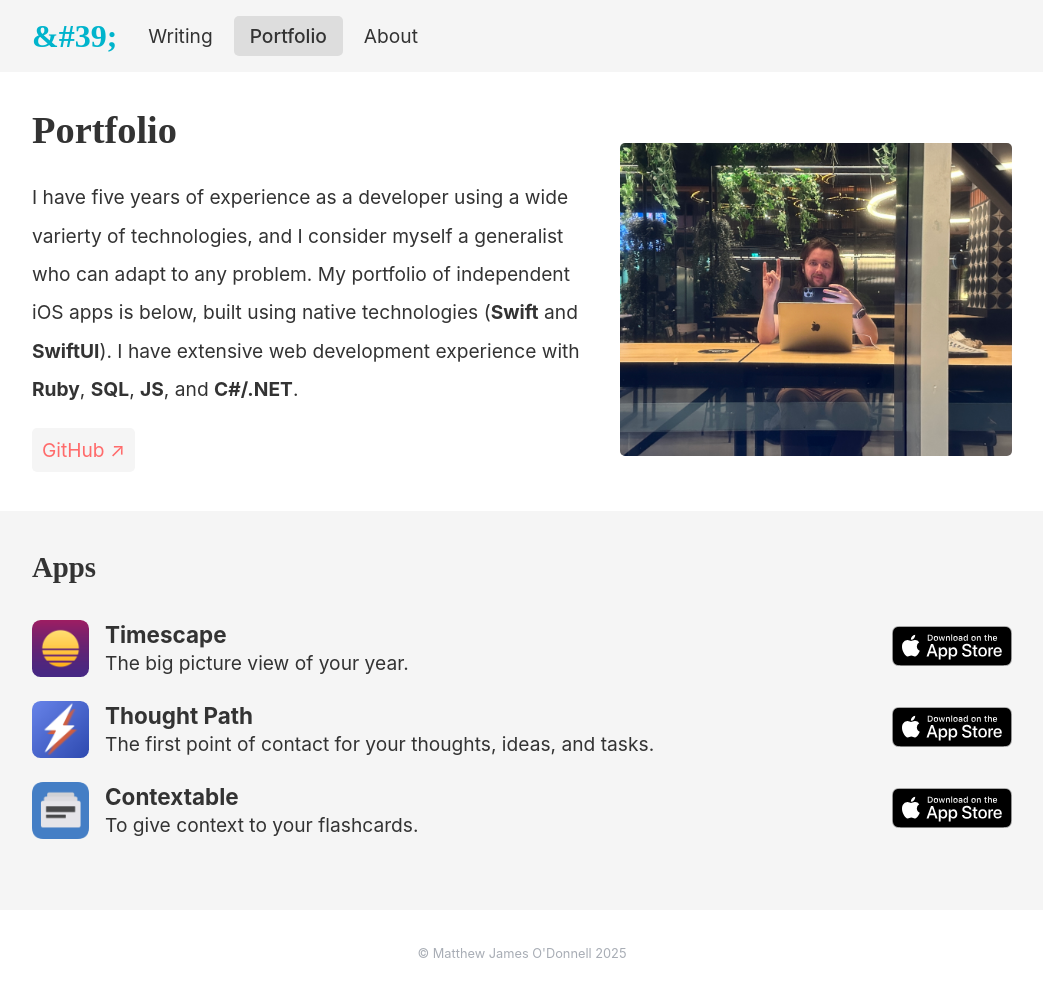
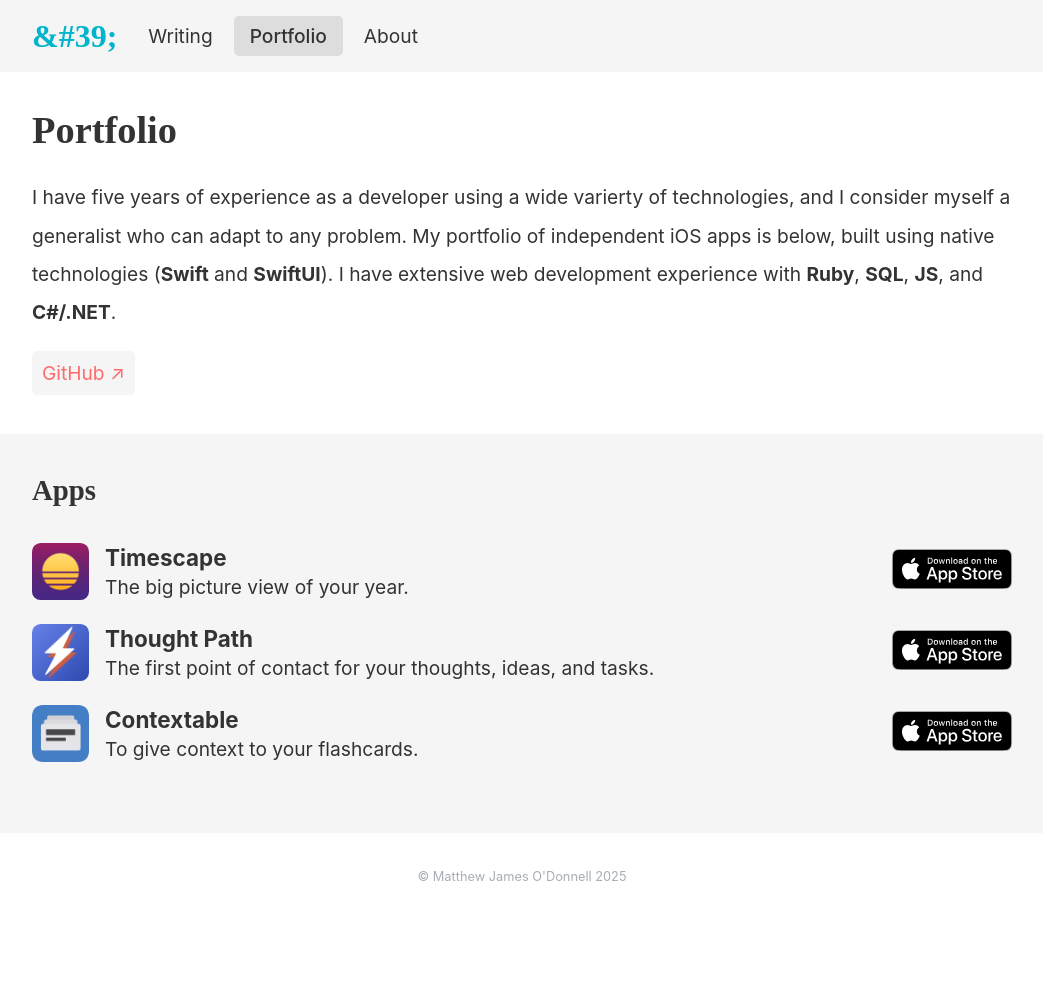
Before and after one commit to mattjamesod/andhash39, a Jekyll site: the page built from portfolio/index.markdown, in a window 1280 px wide. Shown: the whole page, without its empty margins (118-1161 px from the left). Built offline with Jekyll 4.4.1, drawn with Linux system fonts in a browser that asks for light colours; some web fonts are replaced; after the commit the page ends 924 px from its top, so only the background shows below that.

Commit message:
hide portfolio index image

```diff
--- a/_layouts/portfolio-index.html
+++ b/_layouts/portfolio-index.html
@@ -16,7 +16,7 @@
 		</nav>
 	</div>
 
-<img class="image-container" src="/assets/images/matthew-working.jpg" alt="Reflection of me on my laptop, making the sign of the horns 🤘.">
+	<!-- <img class="image-container" src="/assets/images/matthew-working.jpg" alt="Reflection of me on my laptop, making the sign of the horns 🤘."> -->
 </div>
 
 <div class="colored-container">
```
Lines whose indentation alone changed are shown as unchanged.
